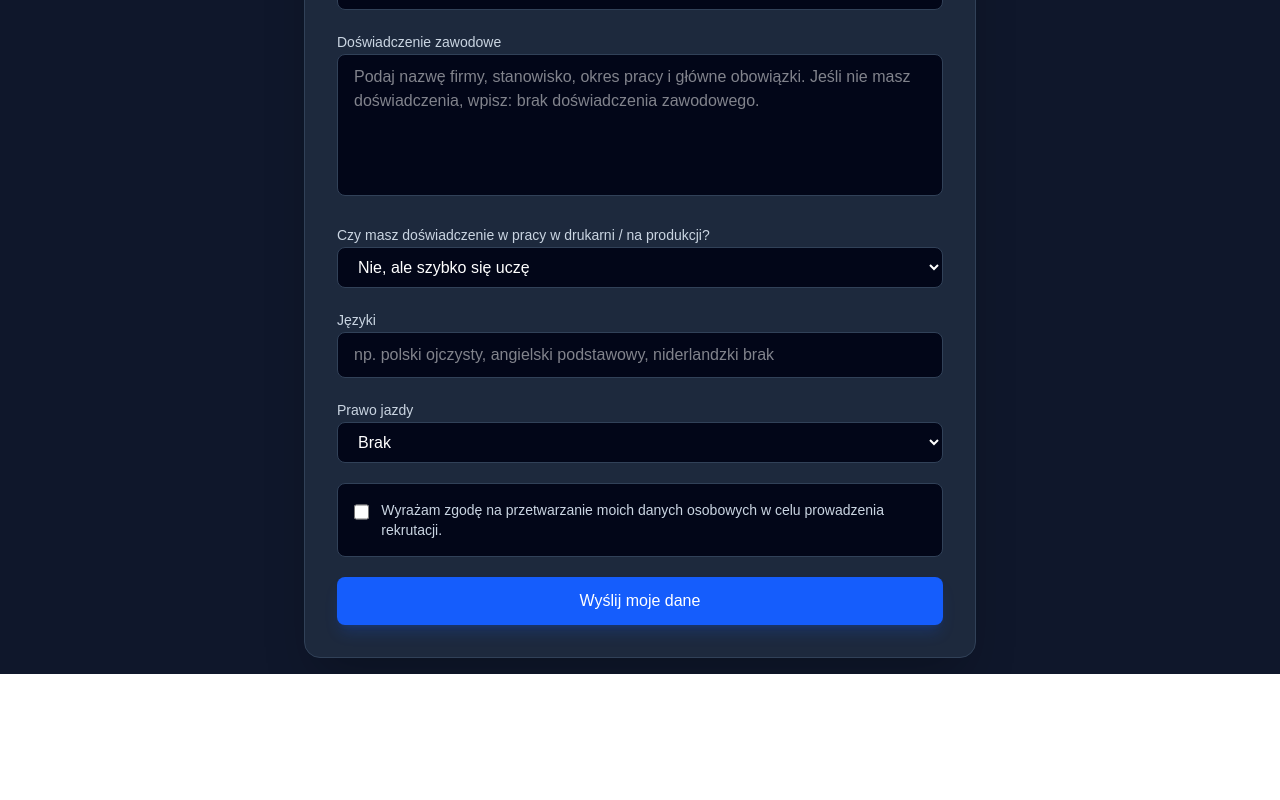
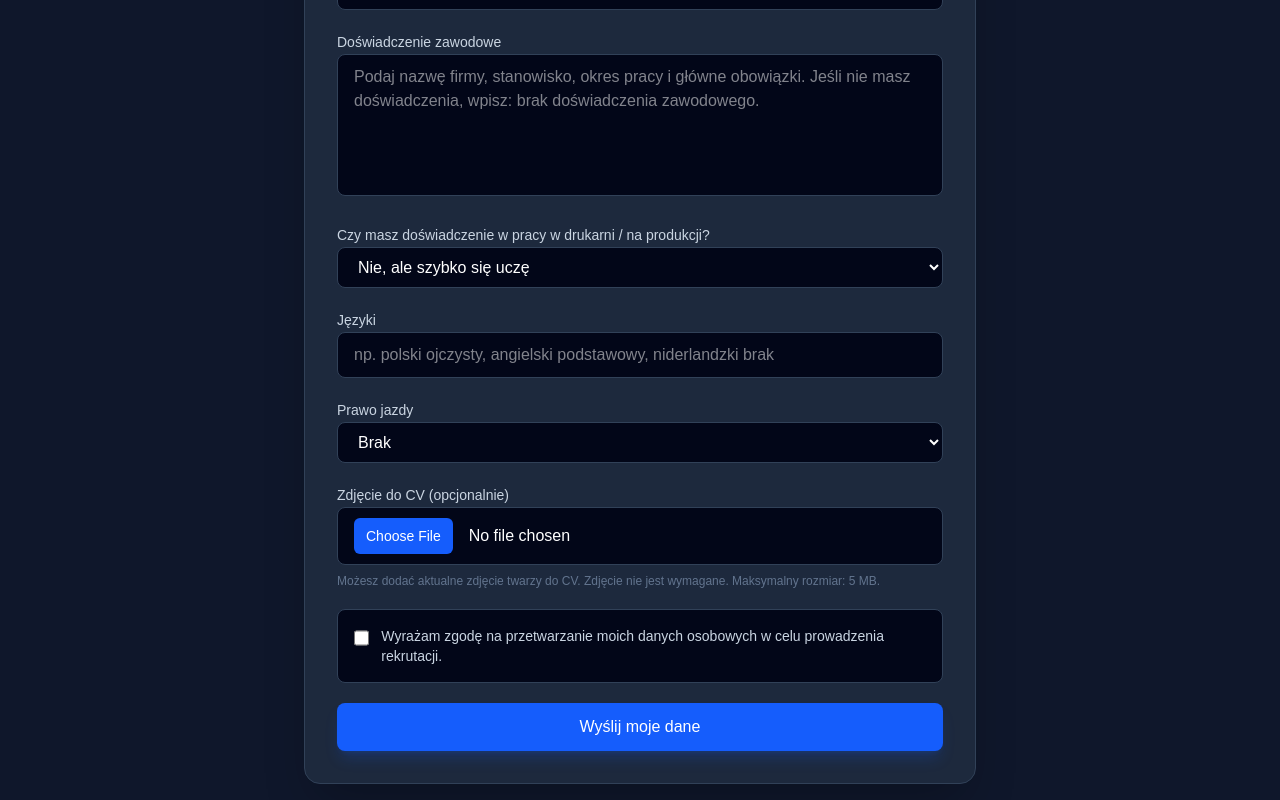
Before and after one commit to HazEOskA/generator-cv, a Next.js app: page / in a window 1280 px wide. Shown: the part 601-1401 px from the top of the page. Before the commit the page ends 1275 px from the top, so only its background shows below. Built offline with nearby package versions, Linux system fonts and the light colour scheme.

Commit message:
Add optional CV photo upload

```diff
--- a/app/page.tsx
+++ b/app/page.tsx
@@ -2,8 +2,22 @@
 
 import { useState } from "react";
 
-export default function CandidateForm() {
-  const initialFormData = {
+type CandidateFormData = {
+  fullName: string;
+  phone: string;
+  email: string;
+  birthDate: string;
+  currentLocation: string;
+  availability: string;
+  education: string;
+  experience: string;
+  printingExp: string;
+  languages: string;
+  drivingLicense: string;
+  cvConsent: boolean;
+};
+
+const initialFormData: CandidateFormData = {
   fullName: "",
   phone: "",
   email: "",
@@ -18,7 +32,9 @@ export default function CandidateForm() {
   cvConsent: false,
 };
 
-  const [formData, setFormData] = useState(initialFormData);
+export default function CandidateForm() {
+  const [formData, setFormData] = useState<CandidateFormData>(initialFormData);
+  const [cvPhoto, setCvPhoto] = useState<File | null>(null);
 
   const [status, setStatus] = useState<{ success: boolean; error: string | null }>({
     success: false,
@@ -46,6 +62,41 @@ export default function CandidateForm() {
     });
   };
 
+  const handlePhotoChange = (e: React.ChangeEvent<HTMLInputElement>) => {
+    const file = e.target.files?.[0] || null;
+
+    if (!file) {
+      setCvPhoto(null);
+      return;
+    }
+
+    const maxSizeMb = 5;
+    const maxSizeBytes = maxSizeMb * 1024 * 1024;
+
+    if (file.size > maxSizeBytes) {
+      setCvPhoto(null);
+      setStatus({
+        success: false,
+        error: `Zdjęcie jest za duże. Maksymalny rozmiar pliku to ${maxSizeMb} MB.`,
+      });
+      e.target.value = "";
+      return;
+    }
+
+    if (!file.type.startsWith("image/")) {
+      setCvPhoto(null);
+      setStatus({
+        success: false,
+        error: "Możesz dodać tylko plik graficzny, np. JPG, PNG lub WEBP.",
+      });
+      e.target.value = "";
+      return;
+    }
+
+    setStatus({ success: false, error: null });
+    setCvPhoto(file);
+  };
+
   const handleSubmit = async (e: React.FormEvent) => {
     e.preventDefault();
 
@@ -61,22 +112,31 @@ export default function CandidateForm() {
     setStatus({ success: false, error: null });
 
     try {
+      const payload = new FormData();
+
+      Object.entries(formData).forEach(([key, value]) => {
+        payload.append(key, String(value));
+      });
+
+      payload.append("submittedAt", new Date().toISOString());
+      payload.append("source", "Formularz Rekrutacyjny - Praca w Drukarni");
+
+      if (cvPhoto) {
+        payload.append("cvPhoto", cvPhoto);
+      }
+
       const response = await fetch("https://formspree.io/f/xjgzdoag", {
         method: "POST",
         headers: {
-          "Content-Type": "application/json",
           Accept: "application/json",
         },
-        body: JSON.stringify({
-          ...formData,
-          submittedAt: new Date().toISOString(),
-          source: "Formularz Rekrutacyjny - Praca w Drukarni",
-        }),
+        body: payload,
       });
 
       if (response.ok) {
         setStatus({ success: true, error: null });
         setFormData(initialFormData);
+        setCvPhoto(null);
       } else {
         const data = await response.json();
         setStatus({
@@ -311,6 +371,28 @@ export default function CandidateForm() {
             </select>
           </div>
 
+          <div className="space-y-2">
+            <label htmlFor="cvPhoto" className="text-sm font-medium text-slate-300">
+              Zdjęcie do CV (opcjonalnie)
+            </label>
+            <input
+              id="cvPhoto"
+              type="file"
+              name="cvPhoto"
+              accept="image/*"
+              onChange={handlePhotoChange}
+              className="w-full bg-slate-950 border border-slate-700 rounded-lg px-4 py-2.5 text-white file:mr-4 file:rounded-md file:border-0 file:bg-blue-600 file:px-3 file:py-2 file:text-sm file:font-medium file:text-white hover:file:bg-blue-700 focus:outline-none focus:border-blue-500"
+            />
+            <p className="text-xs text-slate-500">
+              Możesz dodać aktualne zdjęcie twarzy do CV. Zdjęcie nie jest wymagane. Maksymalny rozmiar: 5 MB.
+            </p>
+            {cvPhoto && (
+              <p className="text-xs text-emerald-400">
+                Wybrane zdjęcie: {cvPhoto.name}
+              </p>
+            )}
+          </div>
+
           <label className="flex items-start gap-3 rounded-lg border border-slate-700 bg-slate-950 p-4 text-sm text-slate-300">
             <input
               required
```
Lines whose indentation alone changed are shown as unchanged.
